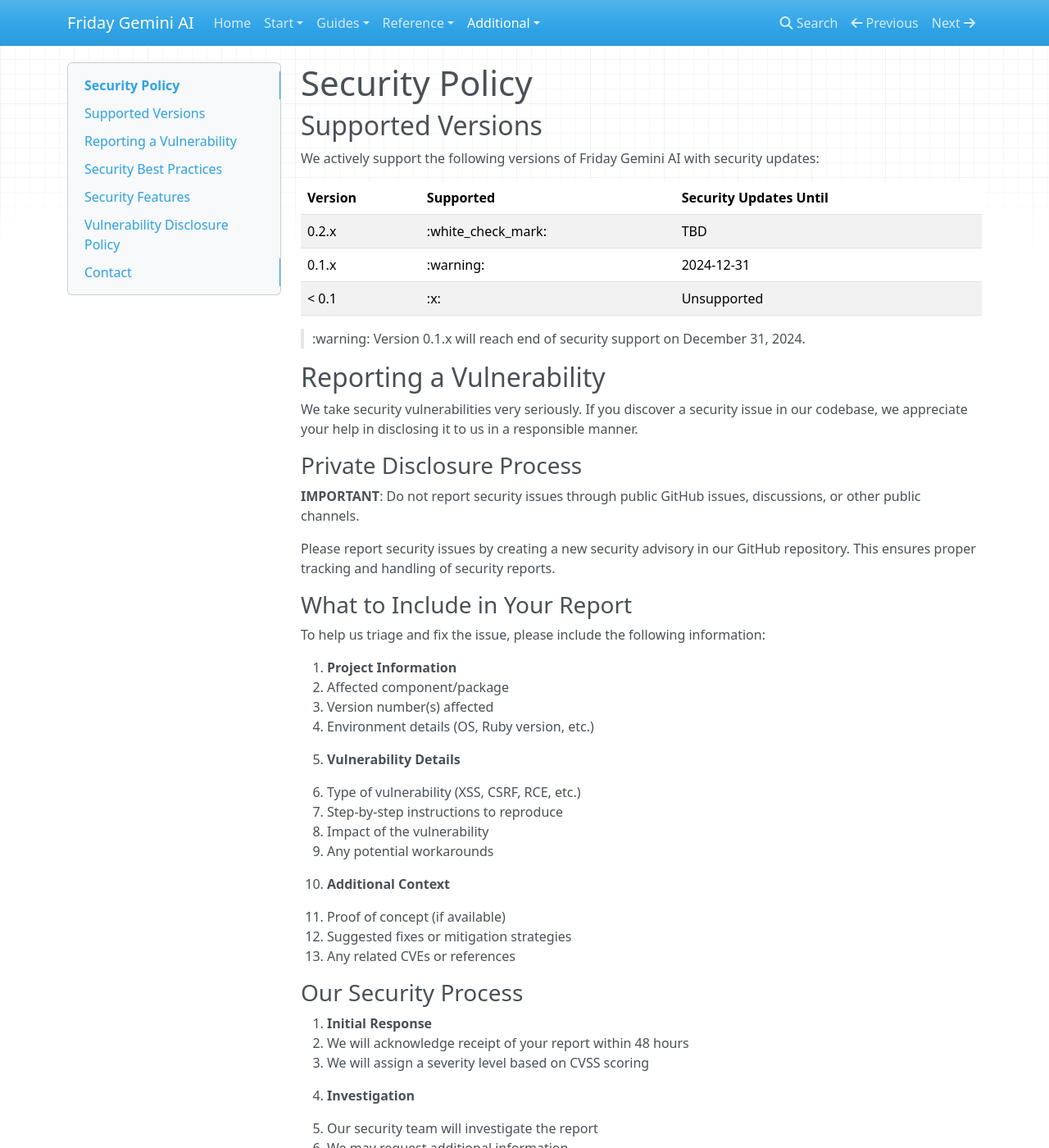
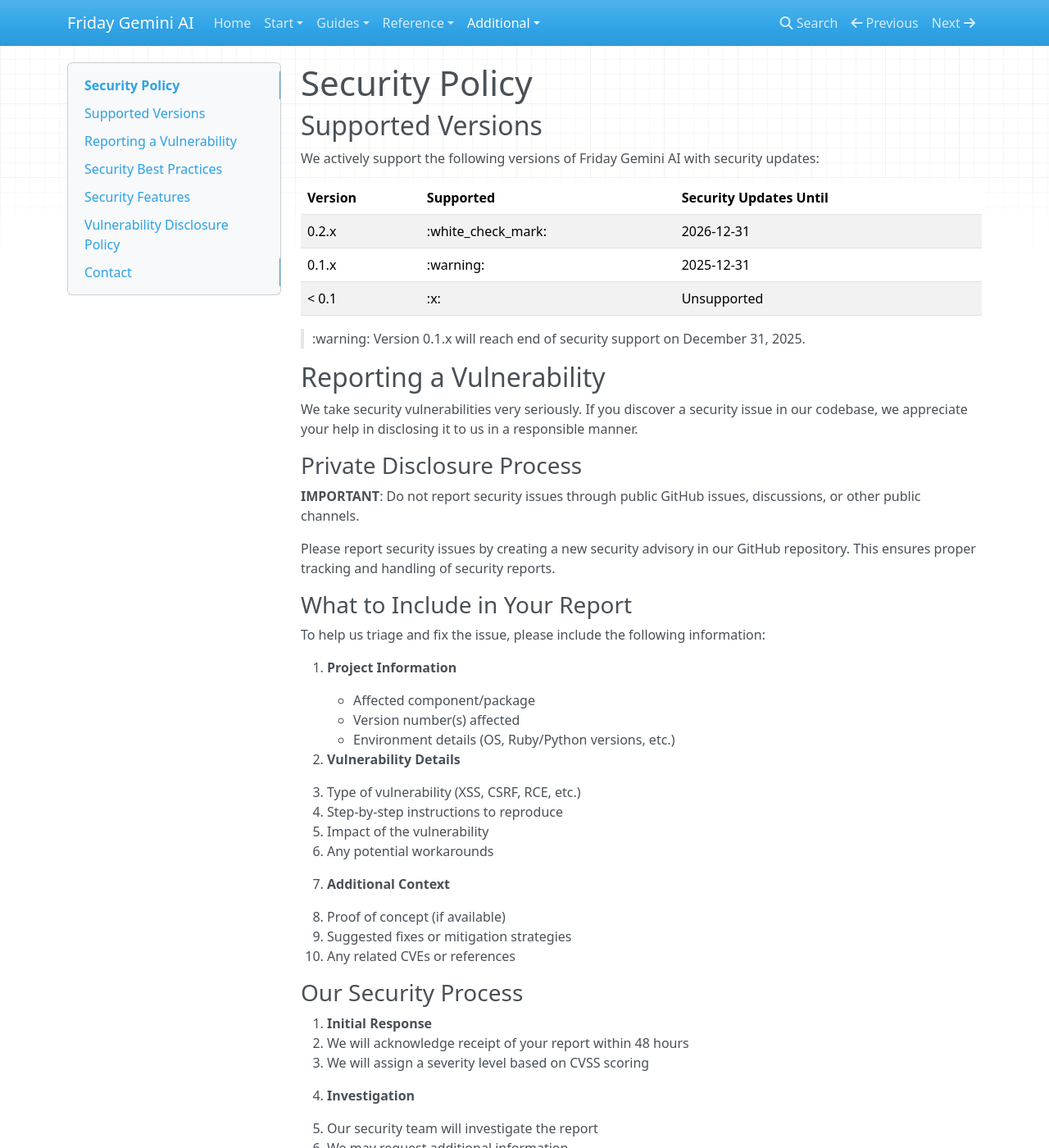
Before and after one commit to bniladridas/friday_gemini_ai, an MkDocs documentation site: the page built from docs/SECURITY.md, in a window 1280 px wide and 1400 px high. Shown: the whole window at 82% size. Built offline with MkDocs 1.6.1, drawn with Linux system fonts in a browser that asks for light colours; nearby versions of some CDN libraries; some of the changed text lies outside the part shown.

Commit message:
docs: update security.md for consistency

```diff
--- a/docs/SECURITY.md
+++ b/docs/SECURITY.md
@@ -6,11 +6,11 @@
 
 | Version | Supported          | Security Updates Until |
 | ------- | ------------------ | ---------------------- |
-| 0.2.x   | :white_check_mark: | TBD                    |
-| 0.1.x   | :warning:          | 2024-12-31             |
+| 0.2.x   | :white_check_mark: | 2026-12-31             |
+| 0.1.x   | :warning:          | 2025-12-31             |
 | < 0.1   | :x:                | Unsupported            |
 
-> :warning: Version 0.1.x will reach end of security support on December 31, 2024.
+> :warning: Version 0.1.x will reach end of security support on December 31, 2025.
 
 ## Reporting a Vulnerability
 
@@ -27,9 +27,9 @@
 To help us triage and fix the issue, please include the following information:
 
 1. **Project Information**
-   - Affected component/package
-   - Version number(s) affected
-   - Environment details (OS, Ruby version, etc.)
+    - Affected component/package
+    - Version number(s) affected
+    - Environment details (OS, Ruby/Python versions, etc.)
 
 2. **Vulnerability Details**
    - Type of vulnerability (XSS, CSRF, RCE, etc.)
@@ -69,12 +69,14 @@
 
 Security updates are typically released as patch versions (e.g., 1.2.3 → 1.2.4). We recommend always using the latest patch version of your chosen minor version.
 
+**Note**: Security support timelines are subject to change based on project needs and community feedback.
+
 ### Security Best Practices
 
 1. **Dependencies**
-   - Keep all dependencies up to date
-   - Use `bundle audit` to check for vulnerable dependencies
-   - Enable Dependabot for automated dependency updates
+    - Keep all dependencies up to date
+    - Use `bundle audit` for Ruby gems and `pip-audit` or `safety` for Python packages to check for vulnerabilities
+    - Enable Dependabot for automated dependency updates
 
 2. **Configuration**
    - Use environment variables for sensitive data
@@ -125,9 +127,9 @@
    - Use least-privilege access
 
 2. **Dependencies**
-   - Keep the gem updated to the latest version
-   - Monitor for security advisories
-   - Use `bundle audit` to check for vulnerabilities
+    - Keep the gem and packages updated to the latest versions
+    - Monitor for security advisories
+    - Use `bundle audit` for Ruby and `pip-audit` for Python to check for vulnerabilities
 
 3. **Input Validation**
    - Validate and sanitize user inputs before sending to AI
@@ -143,9 +145,9 @@
    - Implement proper error handling
 
 2. **Dependencies**
-   - Regularly update dependencies
-   - Use `bundler-audit` in CI/CD
-   - Monitor security advisories
+    - Regularly update dependencies
+    - Use `bundler-audit` for Ruby and security scanners for Python in CI/CD
+    - Monitor security advisories
 
 ## Security Features
 
```
